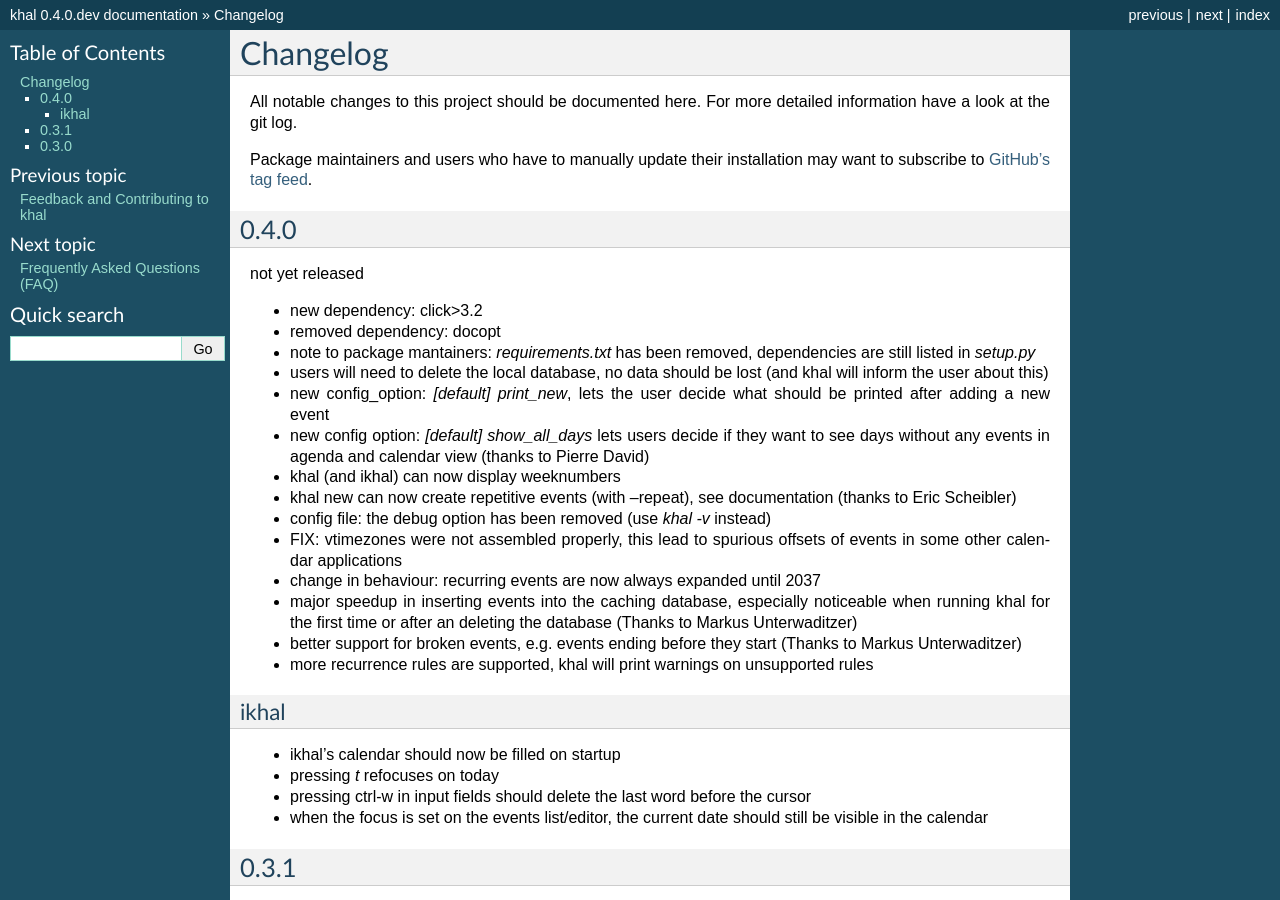
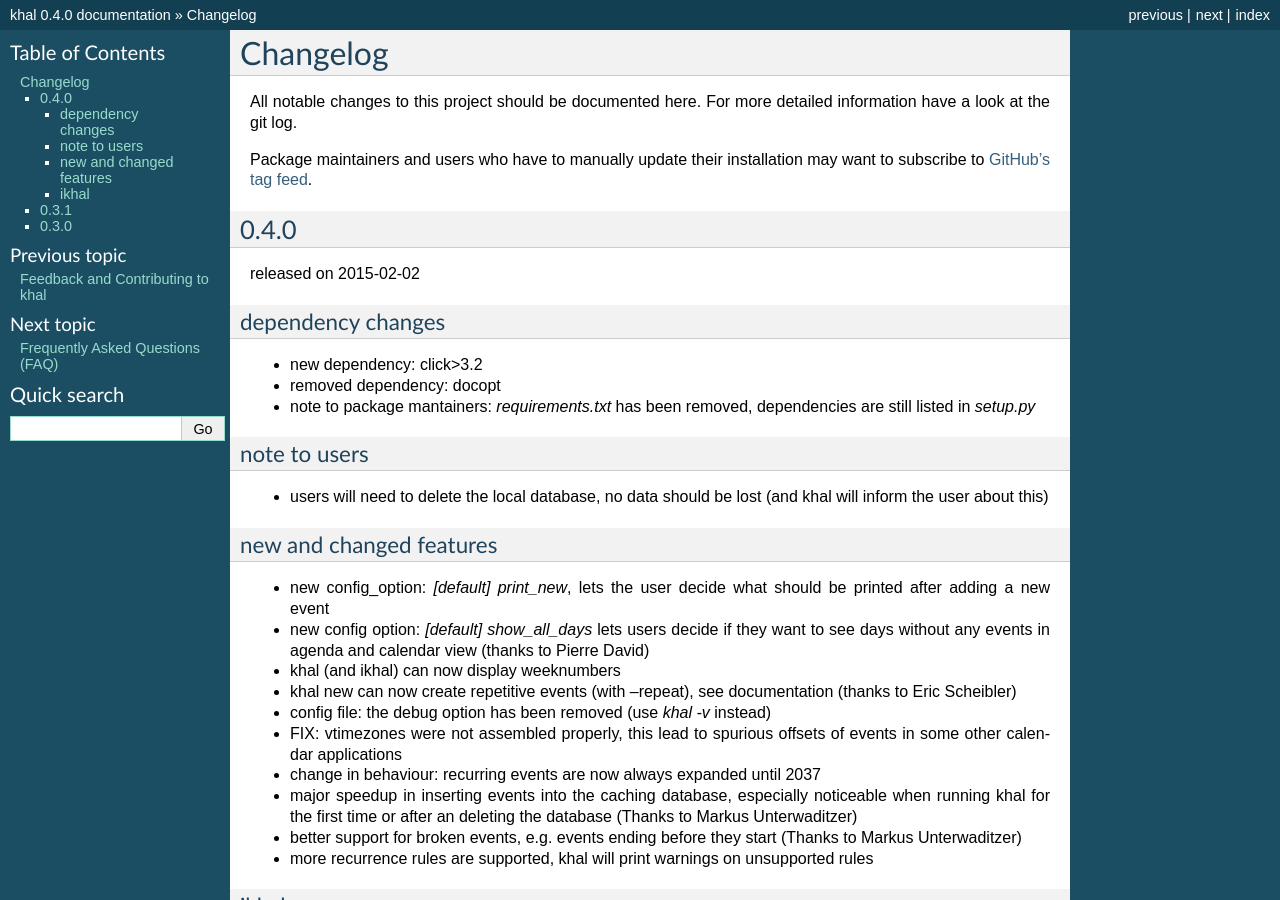
Before and after one commit to pimutils/khal, a Sphinx documentation site: the page built from doc/source/changelog.rst, in a window 1280 px wide and 900 px high. Built offline with Sphinx 7.4.7, drawn with Linux system fonts in a browser that asks for light colours; some of the changed text lies outside the part shown.

Commit message:
release v0.4

```diff
--- a/CHANGELOG.rst
+++ b/CHANGELOG.rst
@@ -9,16 +9,22 @@
 
 0.4.0
 =====
-not yet released
+released on 2015-02-02
 
+dependency changes
+------------------
 * new dependency: click>3.2
 * removed dependency: docopt
 * note to package mantainers: `requirements.txt` has been removed, dependencies
   are still listed in `setup.py`
 
+note to users
+-------------
 * users will need to delete the local database, no data should be lost (and
   khal will inform the user about this)
 
+new and changed features
+------------------------
 * new config_option: `[default] print_new`, lets the user decide what should be
   printed after adding a new event
 * new config option: `[default] show_all_days` lets users decide if they want to
--- a/doc/source/news.rst
+++ b/doc/source/news.rst
@@ -12,6 +12,7 @@
     :title: khal news
     :link: http://lostpackets.de/khal/
 
+    news/khal04
     news/31c3
     news/khal031
     news/khal03
--- a/version.py
+++ b/version.py
@@ -10,7 +10,7 @@
 MINOR = 4
 PATCH = 0
 
-RELEASE = False
+RELEASE = True
 
 VERSION = "{0}.{1}.{2}".format(MAJOR, MINOR, PATCH)
 
```
Also changed, not shown: doc/source/news/khal04.rst (added, +26 -0 lines).
